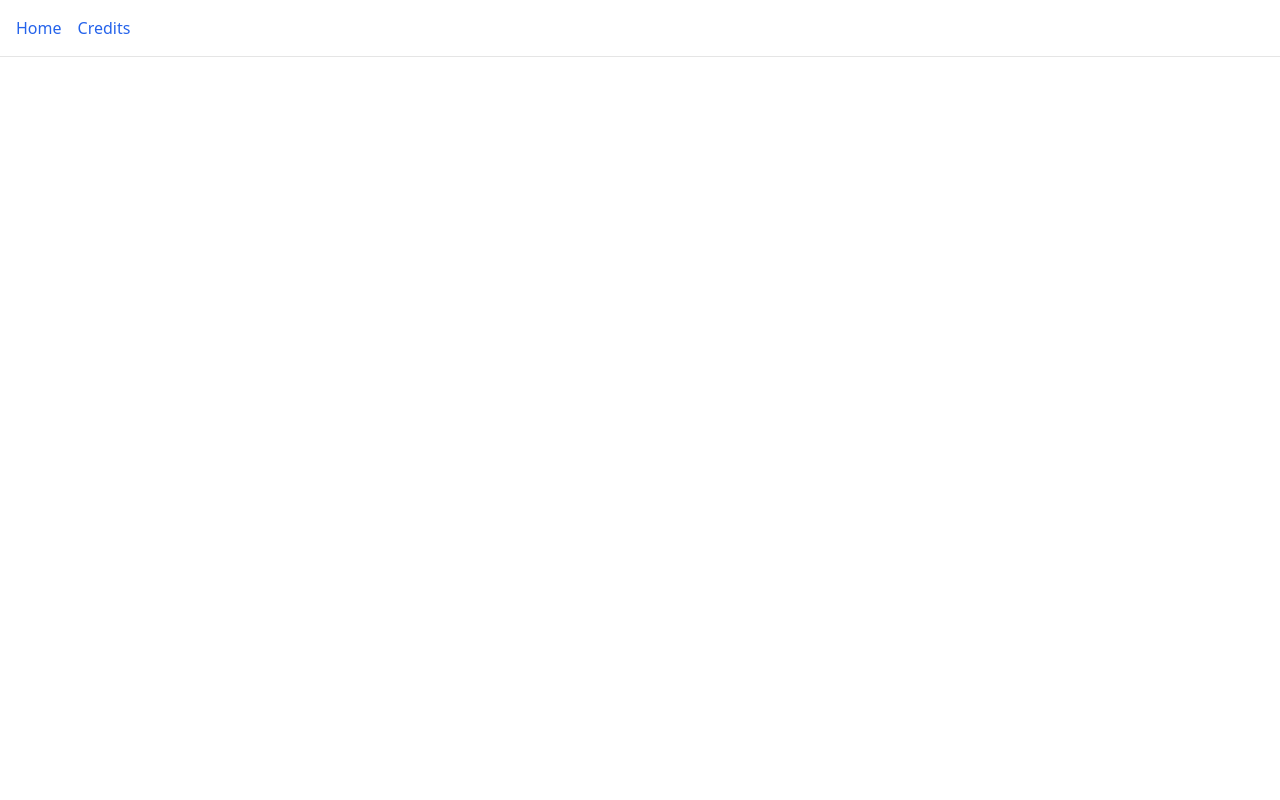
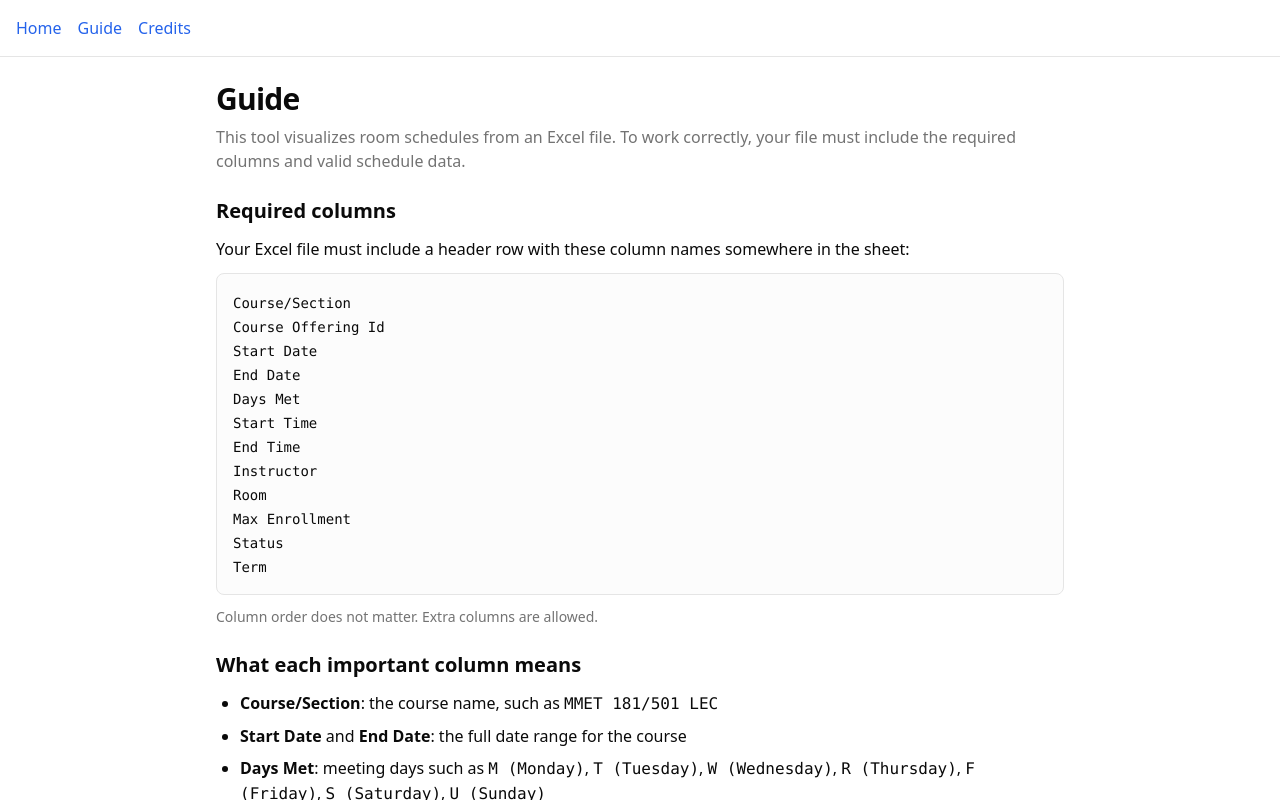
Before and after one commit to snowwolf163/room-visualizer, a React (Vite) app: page /room-visualizer/guide in a window 1280 px wide. Before the commit this address had no page. Built offline with nearby package versions, Linux system fonts and the light colour scheme.

Commit message:
Create a guide page and a sample file

```diff
--- a/src/App.tsx
+++ b/src/App.tsx
@@ -2,6 +2,7 @@ import './index.css'
 import { BrowserRouter, Routes, Route, Link } from 'react-router-dom'
 import RoomScheduleVisualizer from './RoomScheduleVisualizer'
 import CreditPage from './CreditPage'
+import GuidePage from './GuidePage'
 
 function App() {
   return (
@@ -9,12 +10,14 @@ function App() {
       <div className="h-screen w-screen flex flex-col bg-white">
         <nav className="p-4 border-b flex gap-4 shrink-0">
           <Link to="/" className="text-blue-600 hover:underline">Home</Link>
+          <Link to="/guide" className="text-blue-600 hover:underline">Guide</Link>
           <Link to="/credits" className="text-blue-600 hover:underline">Credits</Link>
         </nav>
 
-        <div className="flex-1 min-h-0">
+        <div className="flex-1 min-h-0 overflow-auto bg-white">
           <Routes>
             <Route path="/" element={<RoomScheduleVisualizer />} />
+            <Route path="/guide" element={<GuidePage />} />
             <Route path="/credits" element={<CreditPage />} />
           </Routes>
         </div>
--- /dev/null
+++ b/src/GuidePage.tsx
@@ -0,0 +1,192 @@
+export default function GuidePage() {
+  return (
+    <div className="min-h-full bg-white max-w-4xl mx-auto p-6 space-y-6">
+      <div>
+        <h1 className="text-3xl font-bold tracking-tight">Guide</h1>
+        <p className="text-muted-foreground mt-2">
+          This tool visualizes room schedules from an Excel file. To work correctly, your file must
+          include the required columns and valid schedule data.
+        </p>
+      </div>
+
+      <section className="space-y-3">
+        <h2 className="text-xl font-semibold">Required columns</h2>
+        <p>
+          Your Excel file must include a header row with these column names somewhere in the sheet:
+        </p>
+
+        <div className="rounded-lg border p-4 bg-muted/30 overflow-auto">
+          <code className="text-sm whitespace-pre-wrap">
+            Course/Section{"\n"}
+            Course Offering Id{"\n"}
+            Start Date{"\n"}
+            End Date{"\n"}
+            Days Met{"\n"}
+            Start Time{"\n"}
+            End Time{"\n"}
+            Instructor{"\n"}
+            Room{"\n"}
+            Max Enrollment{"\n"}
+            Status{"\n"}
+            Term
+          </code>
+        </div>
+
+        <p className="text-sm text-muted-foreground">
+          Column order does not matter. Extra columns are allowed.
+        </p>
+      </section>
+
+      <section className="space-y-3">
+        <h2 className="text-xl font-semibold">What each important column means</h2>
+        <ul className="list-disc pl-6 space-y-2">
+          <li>
+            <strong>Course/Section</strong>: the course name, such as{" "}
+            <code>MMET 181/501 LEC</code>
+          </li>
+          <li>
+            <strong>Start Date</strong> and <strong>End Date</strong>: the full date range for the course
+          </li>
+          <li>
+            <strong>Days Met</strong>: meeting days such as <code>M (Monday)</code>, <code>T (Tuesday)</code>, <code>W (Wednesday)</code>, <code>R (Thursday)</code>,{" "}
+            <code>F (Friday)</code>, <code>S (Saturday)</code>, <code>U (Sunday)</code>
+          </li>
+          <li>
+            <strong>Start Time</strong> and <strong>End Time</strong>: class meeting times
+          </li>
+          <li>
+            <strong>Instructor</strong>: used for color coding in the schedule
+          </li>
+          <li>
+            <strong>Room</strong>: used to group classes by room
+          </li>
+        </ul>
+      </section>
+
+      <section className="space-y-3">
+        <h2 className="text-xl font-semibold">Accepted date and time formats</h2>
+        <p>
+          The tool supports both normal text values and native Excel date/time cells.
+        </p>
+
+        <ul className="list-disc pl-6 space-y-2">
+          <li>
+            Text examples: <code>1/12/2026</code>, <code>5/8/2026</code>, <code>8:00 AM</code>,{" "}
+            <code>1:50 PM</code>
+          </li>
+          <li>
+            Excel date/time cells are also supported, so you do not need to convert them manually
+          </li>
+        </ul>
+      </section>
+
+      <section className="space-y-3">
+        <h2 className="text-xl font-semibold">Example of a valid row</h2>
+        <div className="rounded-lg border overflow-auto">
+          <table className="w-full text-sm">
+            <thead className="bg-muted/40">
+              <tr>
+                <th className="text-left p-2 border">Course/Section</th>
+                <th className="text-left p-2 border">Course Offering Id</th>
+                <th className="text-left p-2 border">Start Date</th>
+                <th className="text-left p-2 border">End Date</th>
+                <th className="text-left p-2 border">Days Met</th>
+                <th className="text-left p-2 border">Start Time</th>
+                <th className="text-left p-2 border">End Time</th>
+                <th className="text-left p-2 border">Instructor</th>
+                <th className="text-left p-2 border">Room</th>
+                <th className="text-left p-2 border">Max Enrollment</th>
+                <th className="text-left p-2 border">Status</th>
+                <th className="text-left p-2 border">Term</th>
+              </tr>
+            </thead>
+            <tbody>
+              <tr>
+                <td className="p-2 border">MMET 181/501 LEC</td>
+                <td className="p-2 border">24072</td>
+                <td className="p-2 border">1/12/2026</td>
+                <td className="p-2 border">5/8/2026</td>
+                <td className="p-2 border">MWF</td>
+                <td className="p-2 border">8:00 AM</td>
+                <td className="p-2 border">8:50 AM</td>
+                <td className="p-2 border">John A</td>
+                <td className="p-2 border">EABB 113</td>
+                <td className="p-2 border">24</td>
+                <td className="p-2 border">Scheduled</td>
+                <td className="p-2 border">202611 (CS Spring)</td>
+              </tr>
+            </tbody>
+          </table>
+        </div>
+      </section>
+
+      <section className="space-y-3">
+        <h2 className="text-xl font-semibold">Why some files do not work</h2>
+        <ul className="list-disc pl-6 space-y-2">
+          <li>
+            <strong>No header row</strong>: the first row must contain column names, not data
+          </li>
+          <li>
+            <strong>Wrong header names</strong>: required headers must match the expected names
+          </li>
+          <li>
+            <strong>Missing Start Date or End Date</strong>: the app needs a date range to generate schedule blocks
+          </li>
+          <li>
+            <strong>Missing Room</strong>: rows without a room are skipped
+          </li>
+          <li>
+            <strong>Missing Days or Times</strong>: rows without meeting days or times cannot be displayed
+          </li>
+          <li>
+            <strong>Different export format</strong>: some school exports omit required fields or rename columns
+          </li>
+        </ul>
+      </section>
+
+      <section className="space-y-3">
+        <h2 className="text-xl font-semibold">Important notes</h2>
+        <ul className="list-disc pl-6 space-y-2">
+          <li>
+            Rows missing <strong>Room</strong>, <strong>Start Date</strong>, <strong>End Date</strong>,{" "}
+            <strong>Start Time</strong>, or <strong>End Time</strong> will be ignored
+          </li>
+          <li>
+            Column order does not matter, as long as the required headers are present
+          </li>
+          <li>
+            Extra columns are okay and will be ignored
+          </li>
+          <li>
+            The app reads the first worksheet in the uploaded Excel file
+          </li>
+        </ul>
+      </section>
+
+      <section className="space-y-3">
+        <h2 className="text-xl font-semibold">Recommended workflow</h2>
+        <ol className="list-decimal pl-6 space-y-2">
+          <li>Download the sample file below</li>
+          <li>Use it as a template</li>
+          <li>Keep the header row unchanged</li>
+          <li>Make sure each scheduled class has valid dates, days, times, and room</li>
+          <li>Upload the file on the Home page</li>
+        </ol>
+      </section>
+
+      <section className="space-y-3">
+        <h2 className="text-xl font-semibold">Sample file</h2>
+        <p>
+          Download a sample Excel file with the correct structure:
+        </p>
+        <a
+          href={`${import.meta.env.BASE_URL}sample-room-visualizer.xlsx`}
+          download
+          className="inline-flex items-center rounded-md bg-blue-600 px-4 py-2 text-white hover:bg-blue-700"
+        >
+          Download Sample File
+        </a>
+      </section>
+    </div>
+  )
+}
--- a/src/RoomScheduleVisualizer.tsx
+++ b/src/RoomScheduleVisualizer.tsx
@@ -110,27 +110,42 @@ function parseExcelDate(v: any): Date | null {
   return null;
 }
 
-function parseTimeOnDate(date: Date, timeStr: string): Date {
+function parseTimeOnDate(date: Date, timeValue: string | number): Date {
+  const d = new Date(date);
+
+  // Handle Excel numeric time fractions, e.g. 0.5 = 12:00 PM
+  if (typeof timeValue === "number" && !isNaN(timeValue)) {
+    const totalMinutes = Math.round(timeValue * 24 * 60);
+    const hours = Math.floor(totalMinutes / 60);
+    const minutes = totalMinutes % 60;
+    d.setHours(hours, minutes, 0, 0);
+    return d;
+  }
+
+  const s = String(timeValue).trim();
+
   // Accept formats like "12:00 PM", "2:50 PM", "14:30", "2 PM"
-  const s = String(timeStr).trim();
-  const fmts = ["h:mm a", "h a", "HH:mm", "H:mm", "h.mm a"]; // include a few loose formats
+  const fmts = ["h:mm a", "h a", "HH:mm", "H:mm", "h.mm a"];
   for (const f of fmts) {
-    const d = parse(s, f, date);
-    if (!isNaN(d.getTime())) return d;
+    const parsed = parse(s, f, date);
+    if (!isNaN(parsed.getTime())) return parsed;
   }
-  // as last resort, split manually
-  const d2 = new Date(date);
+
+  // Fallback manual parsing
   const m = s.match(/(\d{1,2})(?::(\d{2}))?\s*(AM|PM)?/i);
   if (m) {
     let h = parseInt(m[1], 10);
     const min = m[2] ? parseInt(m[2], 10) : 0;
     const ampm = m[3]?.toUpperCase();
+
     if (ampm === "PM" && h < 12) h += 12;
     if (ampm === "AM" && h === 12) h = 0;
-    d2.setHours(h, min, 0, 0);
-    return d2;
+
+    d.setHours(h, min, 0, 0);
+    return d;
   }
-  return d2; // may be invalid; caller should check
+
+  return d;
 }
 
 function normalizeDays(daysMet: string): string[] {
@@ -364,6 +379,16 @@ export default function RoomScheduleVisualizer() {
 			<Button variant="secondary" size="sm" onClick={() => fileRef.current?.click()} className="gap-2">
 			  <Upload className="w-4 h-4" /> Upload .xlsx
 			</Button>
+
+			<a
+			  href={`${import.meta.env.BASE_URL}sample-room-visualizer.xlsx`}
+			  download
+			  className="inline-flex items-center rounded-md border px-3 py-2 text-sm hover:bg-muted"
+			>
+			  <Download className="w-4 h-4 mr-2" />
+			  Download Sample File
+			</a>
+
 			<div className="ml-auto flex items-center gap-2">
 			  <Button variant="outline" size="sm" onClick={downloadPNG} disabled={!sessions.length} className="gap-2">
 				<Download className="w-4 h-4" /> Export PNG
@@ -415,11 +440,9 @@ export default function RoomScheduleVisualizer() {
 	  )}
 
 	  {!rows.length && (
-		<div className="text-sm text-muted-foreground flex items-center gap-2">
-		  <CalendarIcon className="w-4 h-4" /> Upload your .xlsx to begin. Example row format:
-		  <code className="bg-muted px-2 py-1 rounded">
-			MMET 320/502 LAB, 25286, 8/25/2025, 12/16/2025, T, 12:00 PM, 2:50 PM, A, THOM 107AC, 14, Scheduled, 202531
-		  </code>
+		<div className="text-sm text-muted-foreground flex flex-wrap items-center gap-2">
+		  <CalendarIcon className="w-4 h-4" />
+		  Upload your .xlsx file to begin, or download the sample file to see the correct format.
 		</div>
 	  )}
 
```
Also changed, not shown: 1 other file (tests, documents, lock files or other folders).
